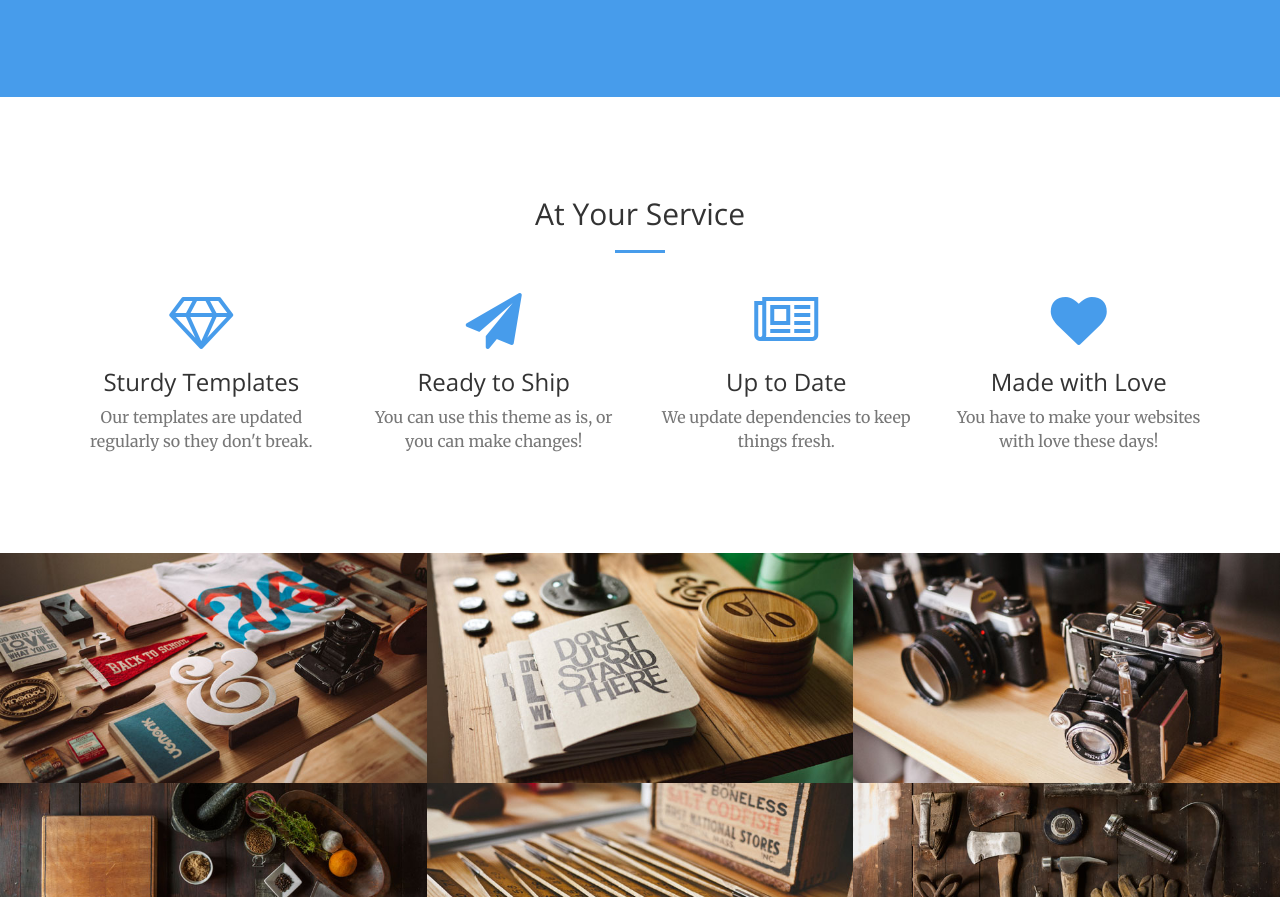
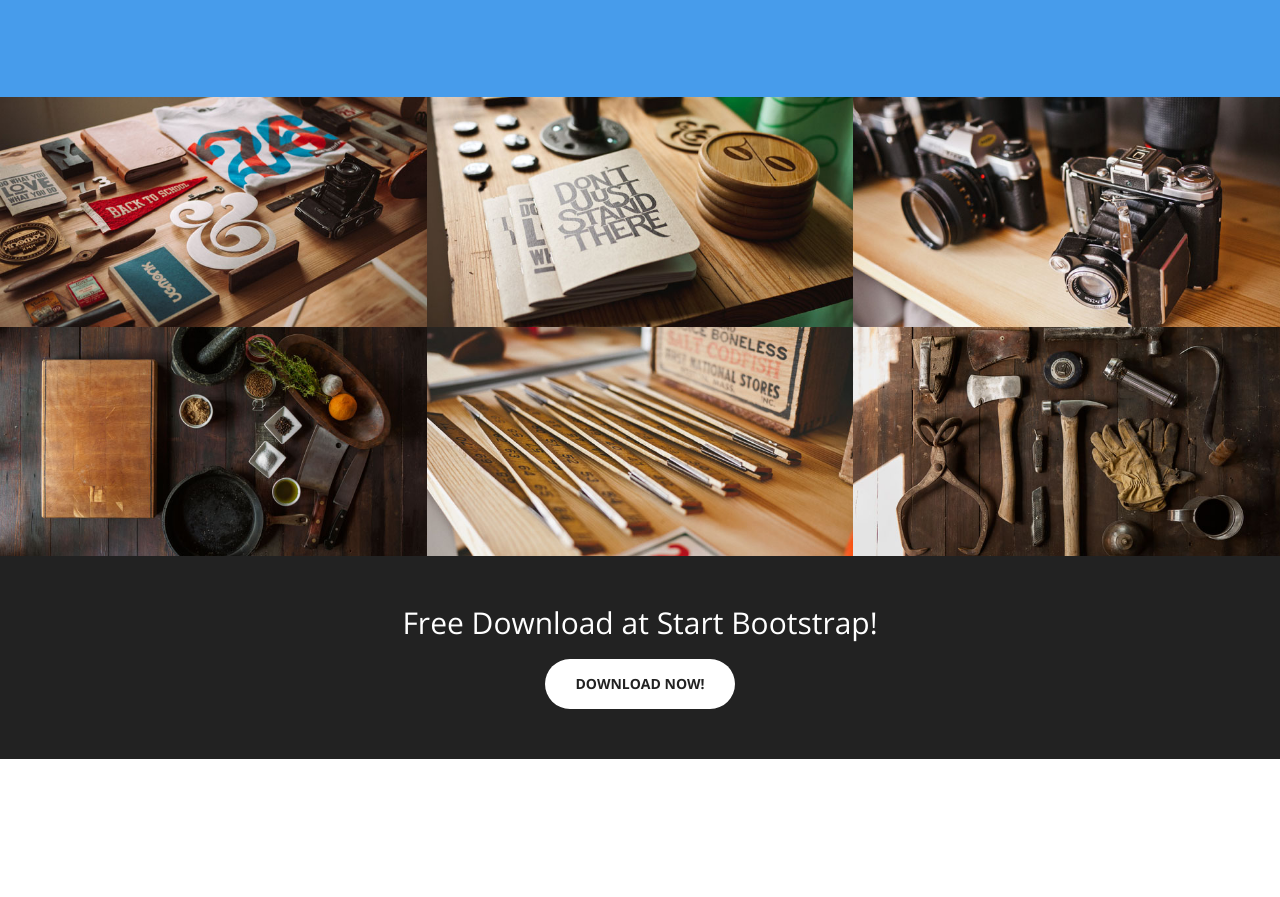
Before and after one commit to FunkyNoodles/FunkyNoodles.github.io, a plain HTML site: page index.html in a window 1280 px wide. Shown: the part 1095-1992 px from the top of the page. After the commit the page ends 1854 px from the top, so only its background shows below. Drawn offline with nearby package versions, Linux system fonts and the light colour scheme.

Commit message:
removed services

```diff
--- a/index.html
+++ b/index.html
@@ -84,48 +84,6 @@
                 </div>
             </div>
 		</div>
-		</section>
-		<section id="services">
-			<div class="container">
-				<div class="row">
-					<div class="col-lg-12 text-center">
-						<h2 class="section-heading">At Your Service</h2>
-						<hr class="primary">
-					</div>
-				</div>
-			</div>
-			<div class="container">
-				<div class="row">
-					<div class="col-lg-3 col-md-6 text-center">
-						<div class="service-box">
-							<i class="fa fa-4x fa-diamond wow bounceIn text-primary"></i>
-							<h3>Sturdy Templates</h3>
-							<p class="text-muted">Our templates are updated regularly so they don't break.</p>
-						</div>
-					</div>
-					<div class="col-lg-3 col-md-6 text-center">
-						<div class="service-box">
-							<i class="fa fa-4x fa-paper-plane wow bounceIn text-primary" data-wow-delay=".1s"></i>
-							<h3>Ready to Ship</h3>
-							<p class="text-muted">You can use this theme as is, or you can make changes!</p>
-						</div>
-					</div>
-					<div class="col-lg-3 col-md-6 text-center">
-						<div class="service-box">
-							<i class="fa fa-4x fa-newspaper-o wow bounceIn text-primary" data-wow-delay=".2s"></i>
-							<h3>Up to Date</h3>
-							<p class="text-muted">We update dependencies to keep things fresh.</p>
-						</div>
-					</div>
-					<div class="col-lg-3 col-md-6 text-center">
-						<div class="service-box">
-							<i class="fa fa-4x fa-heart wow bounceIn text-primary" data-wow-delay=".3s"></i>
-							<h3>Made with Love</h3>
-							<p class="text-muted">You have to make your websites with love these days!</p>
-						</div>
-					</div>
-				</div>
-			</div>
 		</section>
 
 		<section class="no-padding" id="portfolio">
```
